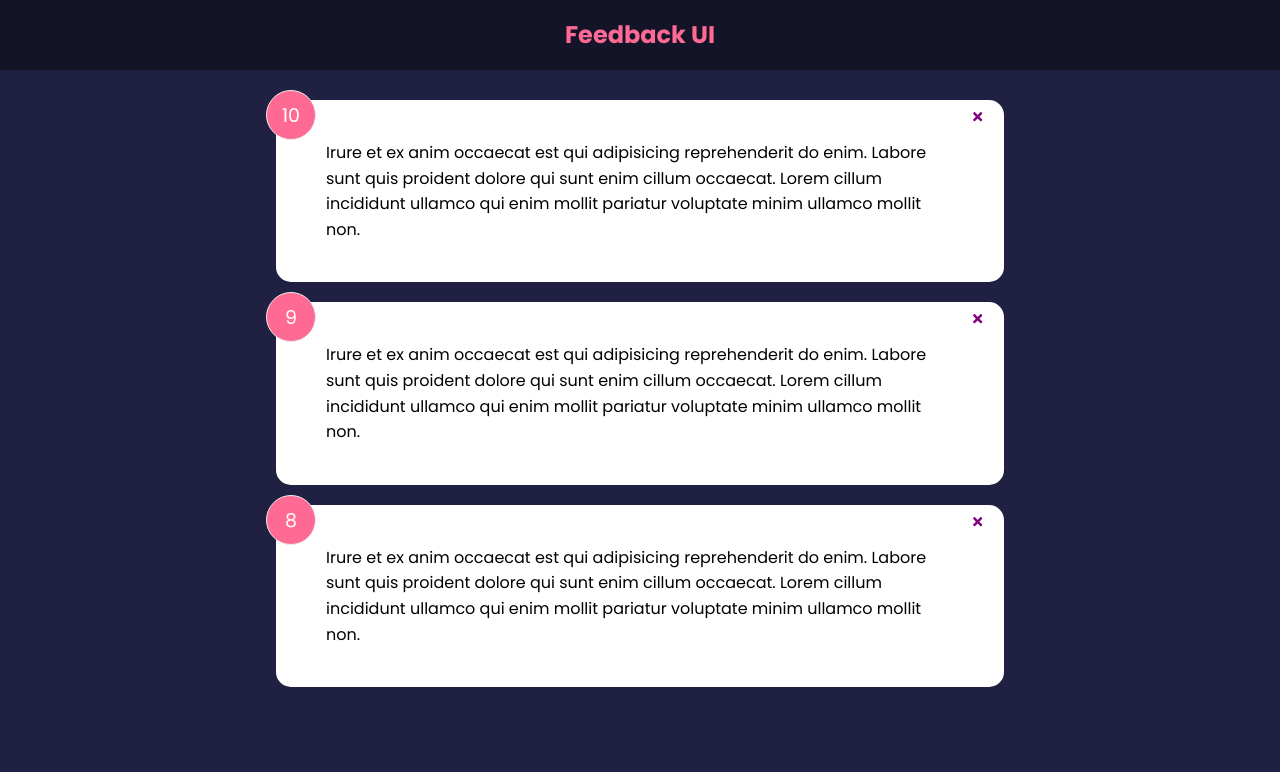
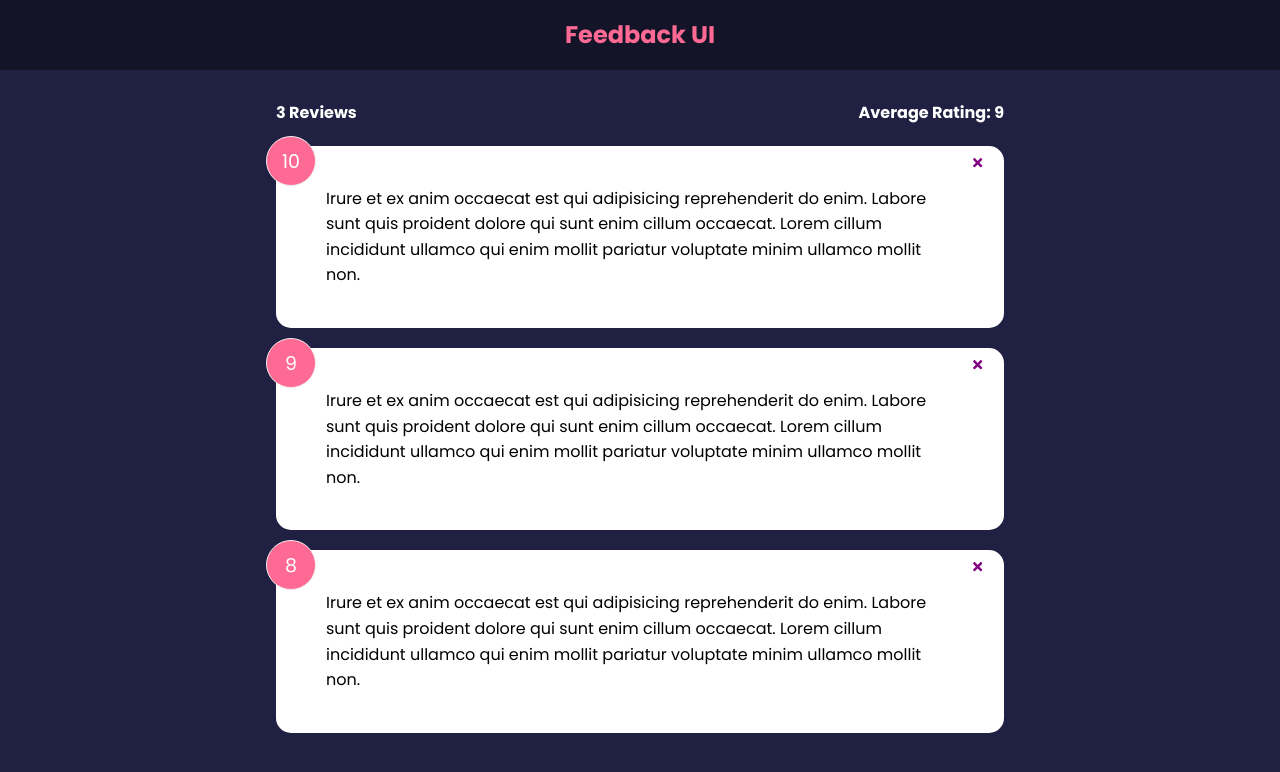
Before and after one commit to ZlataEkert/feedback_app, a React (Create React App) app: page / in a window 1280 px wide. Shown: the top 772 px of the page. Built offline with nearby package versions, Linux system fonts and the light colour scheme.

Commit message:
create feedback stats component, show the total number of feedback items

```diff
--- a/src/App.js
+++ b/src/App.js
@@ -1,6 +1,7 @@
 import { useState } from 'react'
 import Header from './components/Header'
 import FeedbackList from './components/FeedbackList'
+import FeedbackStats from './components/FeedbackStats'
 import FeedbackData from './data/FeedbackData'
 
 function App() {
@@ -16,6 +17,7 @@ function App() {
     <>
       <Header />
       <div className='container'>
+        <FeedbackStats feedback={feedback} />
         <FeedbackList feedback={feedback} handleDelete={deleteFeedback} />
       </div>
     </>
--- /dev/null
+++ b/src/components/FeedbackStats.jsx
@@ -0,0 +1,23 @@
+import PropTypes from 'prop-types'
+
+function FeedbackStats({ feedback }) {
+  // Calculate reting average
+  let average = feedback.reduce((acc, cur) => {
+    return acc + cur.rating
+  }, 0) / feedback.length
+
+  average = average.toFixed(1).replace(/[.,]0$/, '')
+
+  return (
+    <div className='feedback-stats'>
+      <h4>{feedback.length} Reviews</h4>
+      <h4>Average Rating: {isNaN(average) ? 0 : average}</h4>
+    </div>
+  )
+}
+
+FeedbackStats.propTypes = {
+  feedback: PropTypes.array.isRequired,
+}
+
+export default FeedbackStats
```
